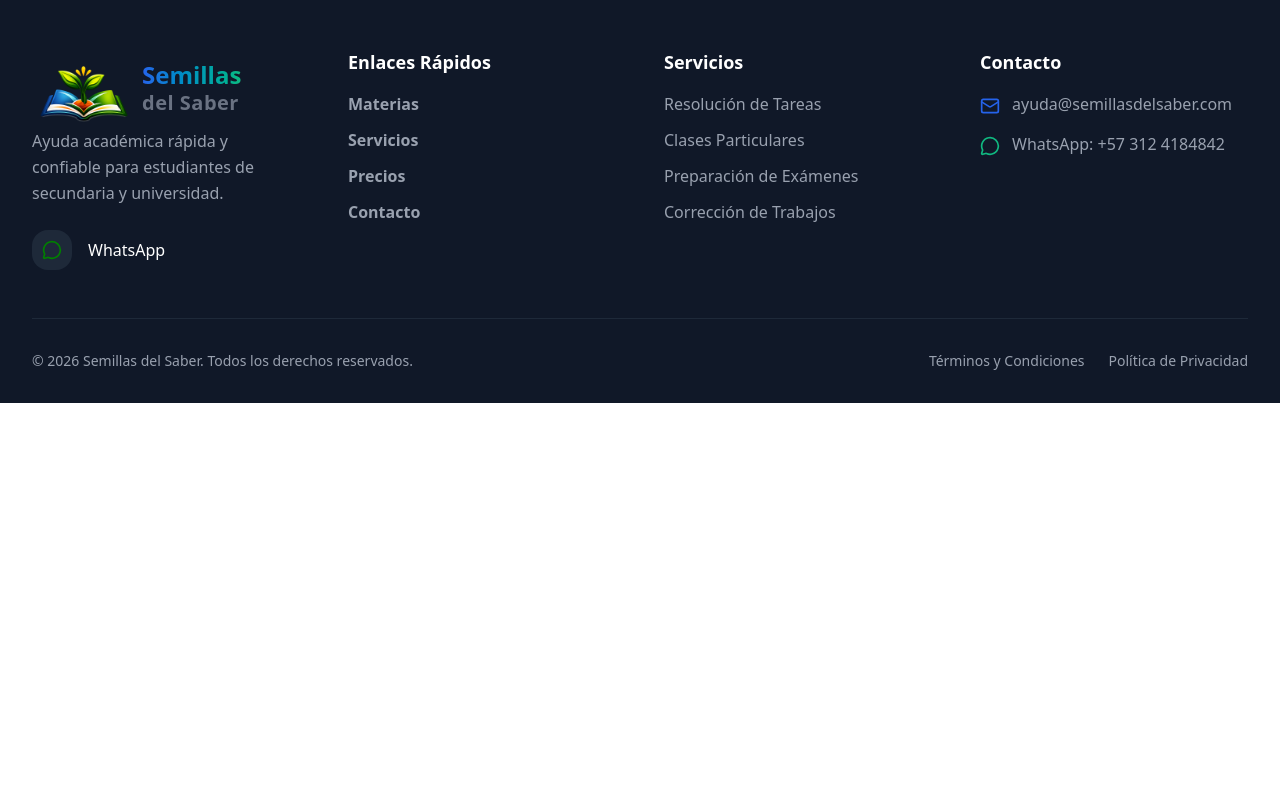
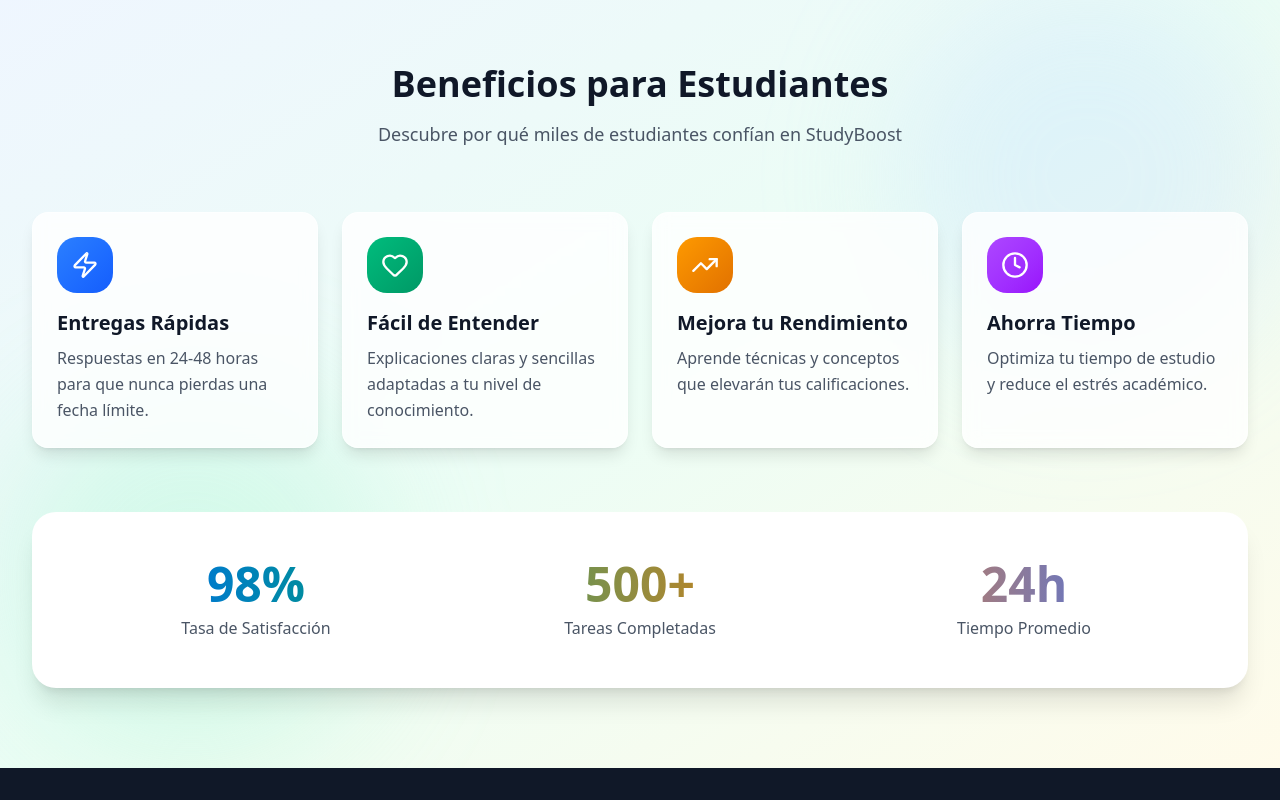
Before and after one commit to HaroldR23/semillas-saber-frontend, a Next.js app: page / in a window 1280 px wide. Shown: the part 3320-4120 px from the top of the page. Before the commit the page ends 3723 px from the top, so only its background shows below. Built offline with nearby package versions, Linux system fonts and the light colour scheme.

Commit message:
feat: implement Benefits component section

```diff
--- /dev/null
+++ b/app/(landingPage)/components/Benefits.tsx
@@ -0,0 +1,93 @@
+"use client";
+
+import { motion } from 'motion/react';
+import { benefits } from '@/app/constants';
+
+
+const Benefits = () => {
+  return (
+    <section className="py-20 bg-linear-to-br from-blue-50 via-emerald-50 to-amber-50 relative overflow-hidden">
+      {/* Decorative background */}
+      <div className="absolute top-0 right-0 w-96 h-96 bg-blue-200/30 rounded-full blur-3xl"></div>
+      <div className="absolute bottom-0 left-0 w-96 h-96 bg-emerald-200/30 rounded-full blur-3xl"></div>
+
+      <div className="container mx-auto px-4 lg:px-8 relative z-10">
+        {/* Header */}
+        <motion.div
+          initial={{ opacity: 0, y: 20 }}
+          whileInView={{ opacity: 1, y: 0 }}
+          viewport={{ once: true }}
+          transition={{ duration: 0.6 }}
+          className="text-center mb-16"
+        >
+          <h2 className="text-3xl md:text-4xl font-bold text-gray-900 mb-4">
+            Beneficios para Estudiantes
+          </h2>
+          <p className="text-lg text-gray-600 max-w-2xl mx-auto">
+            Descubre por qué miles de estudiantes confían en StudyBoost
+          </p>
+        </motion.div>
+
+        {/* Benefits Grid */}
+        <div className="grid md:grid-cols-2 lg:grid-cols-4 gap-6">
+          {benefits.map((benefit, index) => (
+            <motion.div
+              key={benefit.title}
+              initial={{ opacity: 0, y: 30 }}
+              whileInView={{ opacity: 1, y: 0 }}
+              viewport={{ once: true }}
+              transition={{ duration: 0.5, delay: index * 0.1 }}
+            >
+              <div className="bg-white/80 backdrop-blur-sm rounded-2xl p-6 shadow-lg hover:shadow-2xl transition-all duration-300 h-full border border-white/50 hover:-translate-y-2">
+                {/* Icon */}
+                <div
+                  className={`w-14 h-14 rounded-xl bg-linear-to-br ${benefit.gradient} flex items-center justify-center mb-4`}
+                >
+                  <benefit.icon className="text-white" size={28} strokeWidth={2} />
+                </div>
+
+                {/* Content */}
+                <h3 className="text-xl font-bold text-gray-900 mb-2">
+                  {benefit.title}
+                </h3>
+                <p className="text-gray-600 leading-relaxed">{benefit.description}</p>
+              </div>
+            </motion.div>
+          ))}
+        </div>
+
+        {/* Stats Section */}
+        <motion.div
+          initial={{ opacity: 0, y: 30 }}
+          whileInView={{ opacity: 1, y: 0 }}
+          viewport={{ once: true }}
+          transition={{ duration: 0.6, delay: 0.4 }}
+          className="mt-16 bg-white rounded-3xl p-8 md:p-12 shadow-xl"
+        >
+          <div className="grid md:grid-cols-3 gap-8 text-center">
+            <div>
+              <div className="text-4xl md:text-5xl font-bold bg-linear-to-r from-blue-600 to-emerald-600 text-transparent bg-clip-text mb-2">
+                98%
+              </div>
+              <div className="text-gray-600">Tasa de Satisfacción</div>
+            </div>
+            <div>
+              <div className="text-4xl md:text-5xl font-bold bg-linear-to-r from-emerald-600 to-amber-600 text-transparent bg-clip-text mb-2">
+                500+
+              </div>
+              <div className="text-gray-600">Tareas Completadas</div>
+            </div>
+            <div>
+              <div className="text-4xl md:text-5xl font-bold bg-linear-to-r from-amber-600 to-blue-600 text-transparent bg-clip-text mb-2">
+                24h
+              </div>
+              <div className="text-gray-600">Tiempo Promedio</div>
+            </div>
+          </div>
+        </motion.div>
+      </div>
+    </section>
+  );
+};
+
+export default Benefits;
--- a/app/(landingPage)/page.tsx
+++ b/app/(landingPage)/page.tsx
@@ -1,3 +1,4 @@
+import Benefits from "./components/Benefits";
 import Hero from "./components/Hero";
 import HowItWorks from "./components/HowItWorks";
 import Services from "./components/Services";
@@ -10,6 +11,7 @@ const Home = () => {
       <SubjectsSection />
       <HowItWorks />
       <Services />
+      <Benefits />
     </div>
   );
 };
--- a/app/constants/index.ts
+++ b/app/constants/index.ts
@@ -26,6 +26,9 @@ import {
   BookCheck,
   FileEdit,
   Sparkles,
+  Zap,
+  TrendingUp,
+  Clock,
 } from 'lucide-react';
 import { Category } from "../models";
 
@@ -201,3 +204,29 @@ export const services = [
     bgColor: 'bg-indigo-50',
   },
 ];
+export const benefits = [
+  {
+    icon: Zap,
+    title: 'Entregas Rápidas',
+    description: 'Respuestas en 24-48 horas para que nunca pierdas una fecha límite.',
+    gradient: 'from-blue-500 to-blue-600',
+  },
+  {
+    icon: Heart,
+    title: 'Fácil de Entender',
+    description: 'Explicaciones claras y sencillas adaptadas a tu nivel de conocimiento.',
+    gradient: 'from-emerald-500 to-emerald-600',
+  },
+  {
+    icon: TrendingUp,
+    title: 'Mejora tu Rendimiento',
+    description: 'Aprende técnicas y conceptos que elevarán tus calificaciones.',
+    gradient: 'from-amber-500 to-amber-600',
+  },
+  {
+    icon: Clock,
+    title: 'Ahorra Tiempo',
+    description: 'Optimiza tu tiempo de estudio y reduce el estrés académico.',
+    gradient: 'from-purple-500 to-purple-600',
+  },
+];
```
